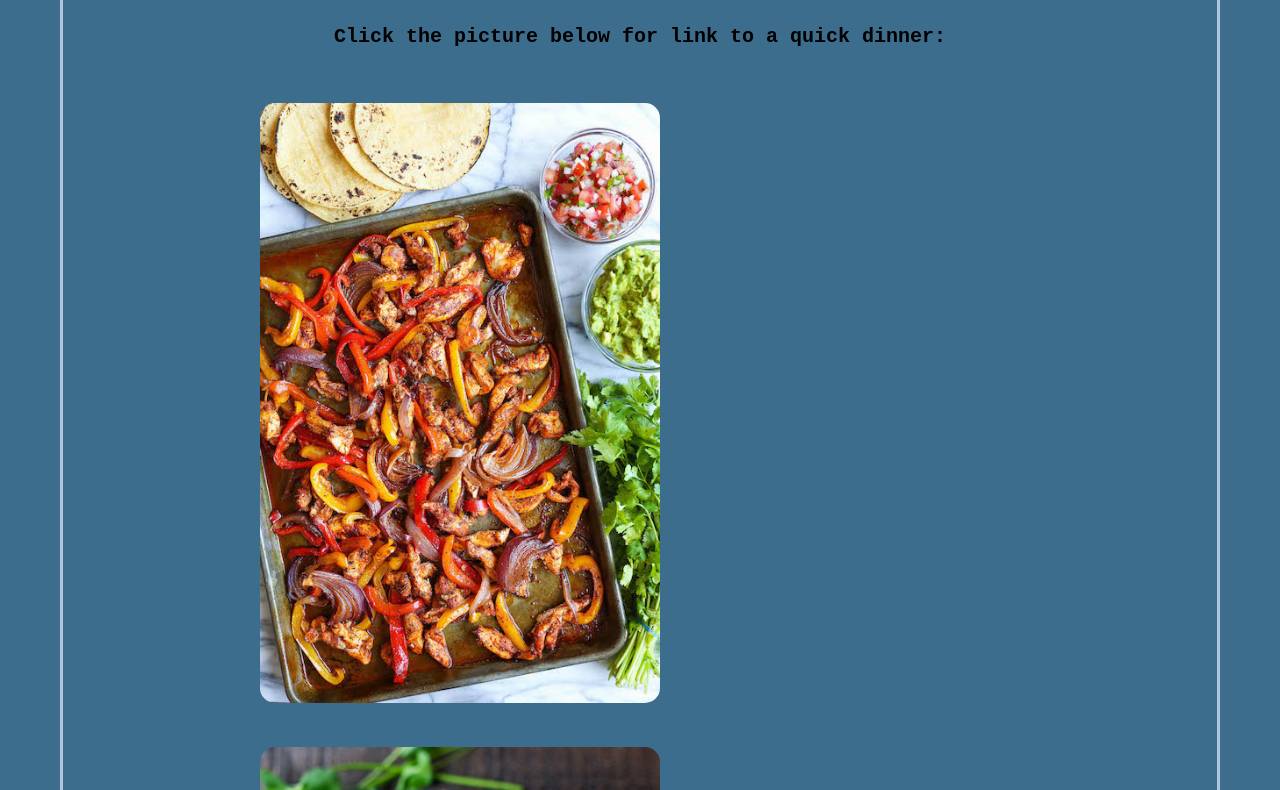
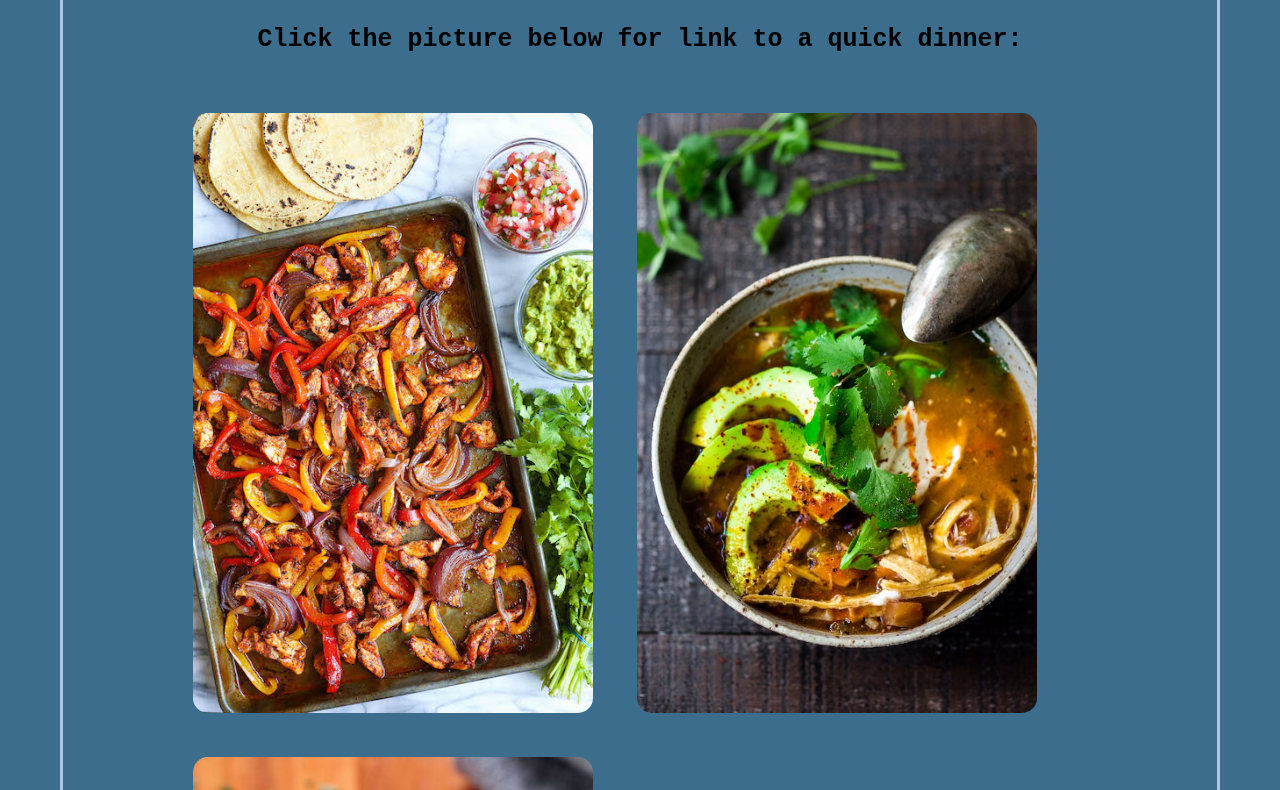
Before and after one commit to vsibley/odin-recipes, a plain HTML site: page index.html in a window 1280 px wide. Shown: the part 147-937 px from the top of the page. Drawn offline with Linux system fonts and the light colour scheme.

Commit message:
added css changes

```diff
--- a/index.html
+++ b/index.html
@@ -7,7 +7,7 @@
 </head>
 <body>
     <h1>Odin Recipes</h1>
-    <h2>Click the picture below for link to a quick dinner:</h2>
+    <h2 id="indexh2">Click the picture below for link to a quick dinner:</h2>
     <br><a href="recipes/sheetpanfajitas.html"><img id="sheetpan" src="/img/SheetPanVert.jpeg"></a>
     <a href="recipes/crockpot-tortillaSoup.html"><img id="chickentort" src="/img/chickensoup.jpeg" alt="Chicken Tortilla Soup"></a>
     <a href="recipes/slowcooker-chicken-thighs.html"><img id="slowcook" src="img/chicken-thighs.jpeg" alt="Cooker Chicken Thighs"></a>
--- a/styles.css
+++ b/styles.css
@@ -12,11 +12,18 @@ h1 {
   font-size: 60px;
 }
 
-h2 {
+h2, h3 {
+    text-align: left;
+    font-family: monospace;
+    font-size: 30px;
+}
+
+#indexh2 {
     text-align: center;
     font-family: monospace;
-    font-size: 20px;
+    font-size: 25px;
 }
+/* } add h3 and give h1 index id selector */
 
 #sheetpan {
   border-radius: 35px;
@@ -35,8 +42,3 @@ h2 {
     padding: 20px;
     width: 400px;
   }
-
-  img {
-    width: 800px;
-    margin-left: calc(50% - 800px / 2)
-}
```
Also changed, not shown: recipes/crockpot-tortillaSoup.html (+1 -0 lines), recipes/slowcooker-chicken-thighs.html (+1 -0 lines).
